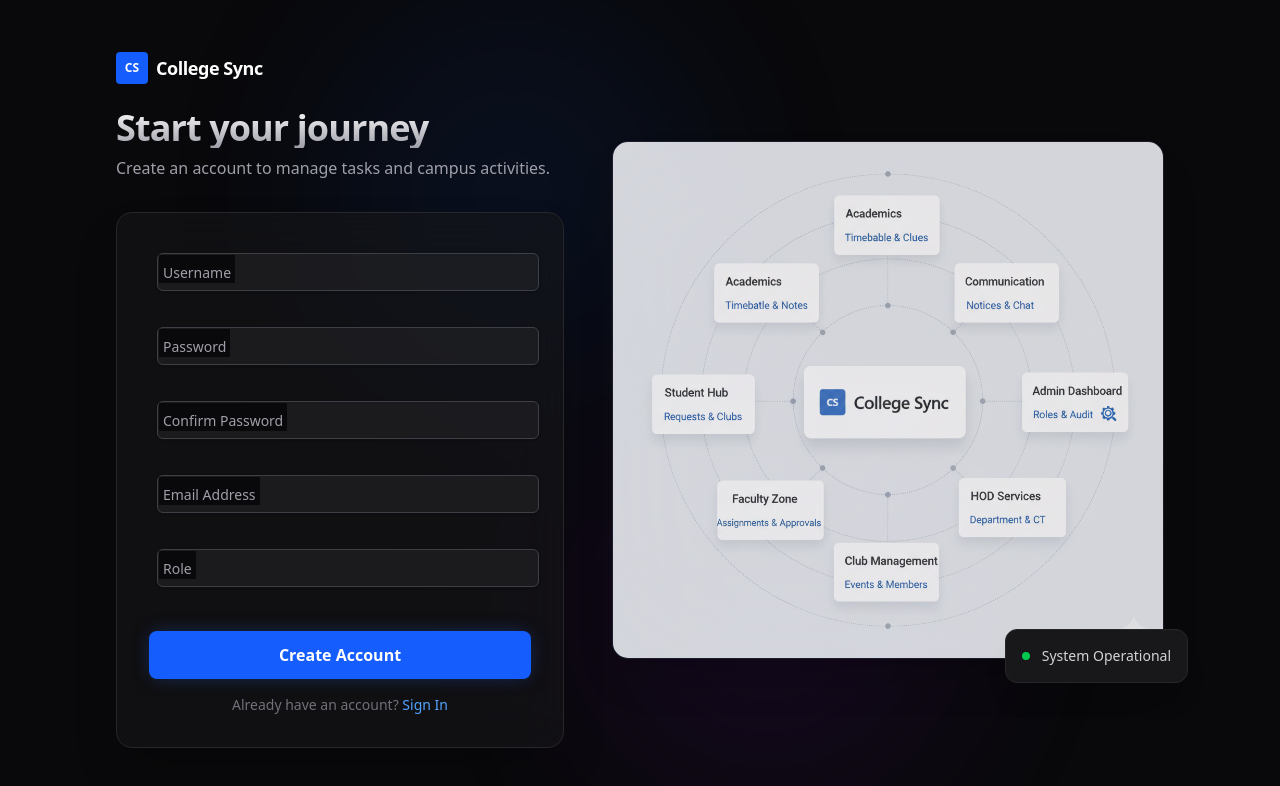
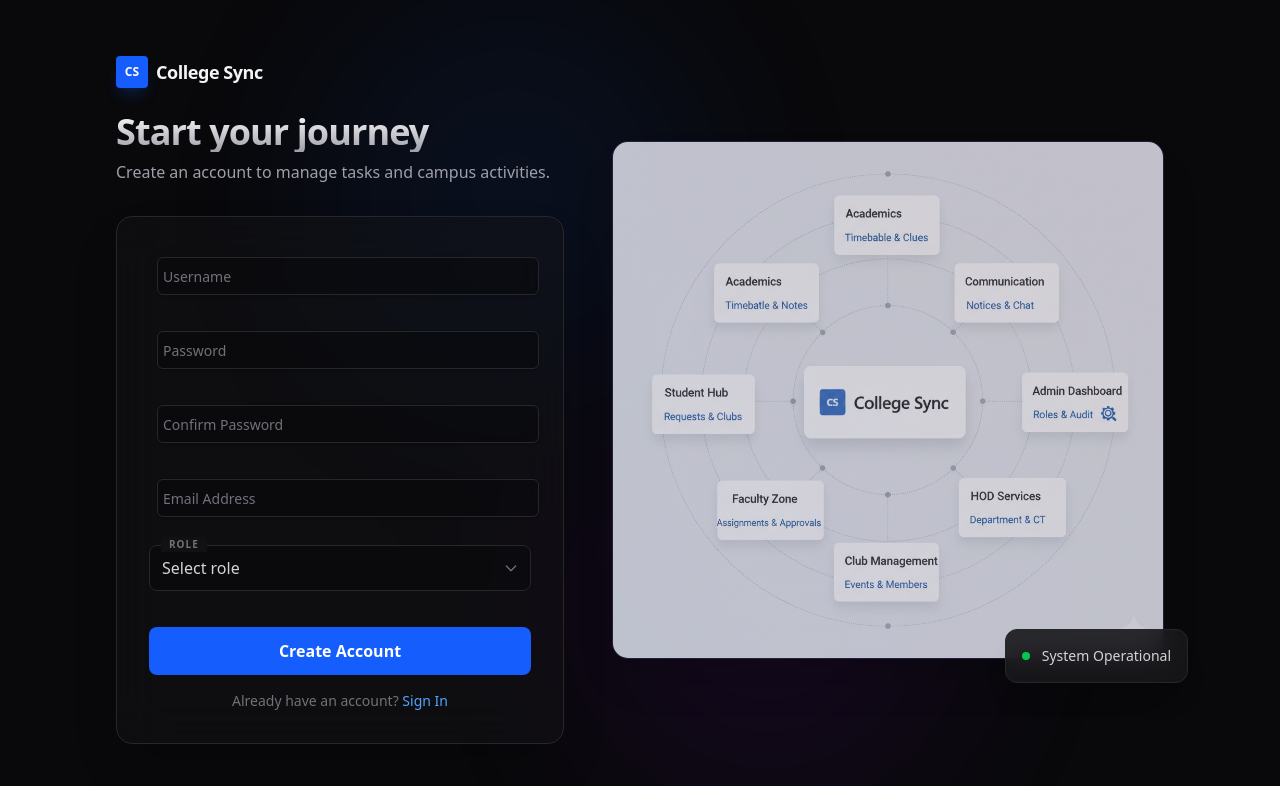
Before and after one commit to KartikeyPal/DigitalCampusManagement, a React (Vite) app in the folder client/: page /signup in a window 1280 px wide. Shown: the top 786 px of the page. Built offline with nearby package versions, Linux system fonts and the light colour scheme; some icons are missing.

Commit message:
Corrected the login and signup

```diff
--- a/client/src/pages/Signup.jsx
+++ b/client/src/pages/Signup.jsx
@@ -1,10 +1,8 @@
-
 import { useState } from 'react';
 import { useNavigate } from 'react-router-dom';
 import Input from '../components/Input';
 import api from '../api/axios';
-import landingInit from '../images/landing_page_image.png'; // Reusing landing page image which likely fits dark theme better
-
+import landingInit from '../images/landing_page_image.png';
 const Signup = () => {
   const [Username, setUsername] = useState("");
   const [password, setPassword] = useState("");
@@ -25,7 +23,8 @@ const Signup = () => {
         role,
       });
       alert("Signup Successfully");
-      // navigate('/login');
+      navigate('/login');
+
     } catch (error) {
       console.error("Signup failed", error);
       alert("Signup failed. Please try again.");
@@ -35,7 +34,7 @@ const Signup = () => {
   return (
     <div className="min-h-screen bg-[#09090b] text-zinc-50 font-sans selection:bg-blue-500/30 flex items-center justify-center relative overflow-hidden">
 
-      {/* Background Glow */}
+      {/* Decorative Background Blobs */}
       <div className="absolute top-1/2 left-1/2 -translate-x-1/2 -translate-y-1/2 w-full h-full max-w-7xl opacity-30 pointer-events-none">
         <div className="absolute top-0 left-1/4 w-96 h-96 bg-blue-600/40 rounded-full blur-[100px] mix-blend-screen animate-pulse"></div>
         <div className="absolute bottom-0 right-1/4 w-96 h-96 bg-purple-600/40 rounded-full blur-[100px] mix-blend-screen animate-pulse delay-1000"></div>
@@ -43,14 +42,13 @@ const Signup = () => {
 
       <div className="relative z-10 w-full max-w-6xl flex flex-col md:flex-row items-center justify-center gap-12 p-6">
 
-        {/* Form Section */}
         <div className="w-full md:w-1/2 max-w-md">
           <div className="mb-8">
             <div className="flex items-center gap-2 mb-6">
-              <div className="flex h-8 w-8 items-center justify-center rounded bg-blue-600 text-xs font-bold text-white">
+              <div className="flex h-8 w-8 items-center justify-center rounded bg-blue-600 text-xs font-bold text-white shadow-lg shadow-blue-600/20">
                 CS
               </div>
-              <span className="text-lg font-bold tracking-tight text-white">
+              <span className="text-lg font-bold tracking-tight text-zinc-100">
                 College Sync
               </span>
             </div>
@@ -62,7 +60,8 @@ const Signup = () => {
             </p>
           </div>
 
-          <div className="bg-zinc-900/50 backdrop-blur-xl border border-zinc-800 rounded-2xl p-8 shadow-2xl">
+          {/* Form Card: Switched to Dark Glass for better visual flow */}
+          <div className="bg-zinc-900/40 backdrop-blur-xl border border-zinc-800 rounded-2xl p-8 shadow-2xl">
             <div className="flex flex-col gap-5">
               <Input
                 type='text'
@@ -70,8 +69,8 @@ const Signup = () => {
                 value={Username}
                 onChange={(e) => setUsername(e.target.value)}
                 required={true}
-                className="bg-zinc-800/50 border-zinc-700 text-zinc-100 focus:!border-blue-500 placeholder:!text-zinc-500"
-                labelClassName="!bg-[#09090b] !text-zinc-400 peer-focus:!text-blue-500 peer-focus:!bg-[#09090b]"
+                className="!bg-zinc-950/50 !border-zinc-800 !text-white focus:!border-blue-500 placeholder:!text-zinc-600"
+                labelClassName="!bg-transparent !text-zinc-500 peer-focus:!text-blue-500"
                 containerClassName="!w-full"
               />
               <Input
@@ -83,8 +82,8 @@ const Signup = () => {
                 hidePassword={showPassword}
                 passwordToggleButton={true}
                 required={true}
-                className="!bg-zinc-800/50 !border-zinc-700 !text-zinc-100 focus:!border-blue-500 placeholder:!text-zinc-500"
-                labelClassName="!bg-[#09090b] !text-zinc-400 peer-focus:!text-blue-500 peer-focus:!bg-[#09090b]"
+                className="!bg-zinc-950/50 !border-zinc-800 !text-white focus:!border-blue-500 placeholder:!text-zinc-600"
+                labelClassName="!bg-transparent !text-zinc-500 peer-focus:!text-blue-500"
                 containerClassName="!w-full"
               />
               <Input
@@ -96,8 +95,8 @@ const Signup = () => {
                 hidePassword={showConfirmPassword}
                 passwordToggleButton={true}
                 required={true}
-                className="!bg-zinc-800/50 !border-zinc-700 !text-zinc-100 focus:!border-blue-500 placeholder:!text-zinc-500"
-                labelClassName="!bg-[#09090b] !text-zinc-400 peer-focus:!text-blue-500 peer-focus:!bg-[#09090b]"
+                className="!bg-zinc-950/50 !border-zinc-800 !text-white focus:!border-blue-500 placeholder:!text-zinc-600"
+                labelClassName="!bg-transparent !text-zinc-500 peer-focus:!text-blue-500"
                 containerClassName="!w-full"
               />
               <Input
@@ -106,25 +105,36 @@ const Signup = () => {
                 value={email}
                 onChange={(e) => setEmail(e.target.value)}
                 required={true}
-                className="!bg-zinc-800/50 !border-zinc-700 !text-zinc-100 focus:!border-blue-500 placeholder:!text-zinc-500"
-                labelClassName="!bg-[#09090b] !text-zinc-400 peer-focus:!text-blue-500 peer-focus:!bg-[#09090b]"
+                className="!bg-zinc-950/50 !border-zinc-800 !text-white focus:!border-blue-500 placeholder:!text-zinc-600"
+                labelClassName="!bg-transparent !text-zinc-500 peer-focus:!text-blue-500"
                 containerClassName="!w-full"
               />
-              <Input
-                type="text"
-                placeholder='Role'
-                value={role}
-                onChange={(e) => setRole(e.target.value)}
-                required={true}
-                className="!bg-zinc-800/50 !border-zinc-700 !text-zinc-100 focus:!border-blue-500 placeholder:!text-zinc-500"
-                labelClassName="!bg-[#09090b] !text-zinc-400 peer-focus:!text-blue-500 peer-focus:!bg-[#09090b]"
-                containerClassName="!w-full"
-              />
+
+              <div className="relative w-full">
+                <label className="absolute -top-2 left-3 bg-[#111113] px-2 text-[10px] uppercase font-bold tracking-widest text-zinc-500 z-10">
+                  Role
+                </label>
+                <select
+                  value={role}
+                  onChange={(e) => setRole(e.target.value)}
+                  required
+                  className="w-full h-[46px] rounded-lg bg-zinc-950/50 border border-zinc-800 px-3 text-zinc-300 focus:outline-none focus:border-blue-500 appearance-none transition-all cursor-pointer"
+                >
+                  <option value="" disabled className="bg-zinc-900">Select role</option>
+                  <option value="STUDENT" className="bg-zinc-900">Student</option>
+                  <option value="FACULTY" className="bg-zinc-900">Faculty</option>
+                  <option value="HOD" className="bg-zinc-900">HOD</option>
+                  <option value="ADMIN" className="bg-zinc-900">Admin</option>
+                </select>
+                <div className="absolute inset-y-0 right-3 flex items-center pointer-events-none text-zinc-500">
+                  <svg className="w-4 h-4" fill="none" stroke="currentColor" viewBox="0 0 24 24"><path strokeLinecap="round" strokeLinejoin="round" strokeWidth="2" d="M19 9l-7 7-7-7"></path></svg>
+                </div>
+              </div>
 
               <div className="flex flex-col gap-4 mt-4">
                 <button
                   onClick={() => signup()}
-                  className="w-full py-3 rounded-lg bg-blue-600 text-white font-semibold hover:bg-blue-500 transition-all shadow-[0_0_20px_-5px_rgba(37,99,235,0.5)]"
+                  className="w-full py-3 rounded-lg bg-blue-600 text-white font-semibold hover:bg-blue-500 transition-all hover:shadow-[0_0_25px_-5px_rgba(37,99,235,0.5)] active:scale-[0.98]"
                 >
                   Create Account
                 </button>
@@ -132,7 +142,7 @@ const Signup = () => {
                   Already have an account?{' '}
                   <button
                     onClick={() => navigate('/login')}
-                    className="text-blue-400 hover:text-blue-300 font-medium transition-colors"
+                    className="text-blue-400 hover:text-blue-300 font-medium transition-colors underline-offset-4 hover:underline"
                   >
                     Sign In
                   </button>
@@ -142,15 +152,14 @@ const Signup = () => {
           </div>
         </div>
 
-        {/* Visual Section (Hidden on mobile) */}
         <div className="hidden md:block w-1/2 relative">
-          <div className="absolute inset-0 bg-gradient-to-tr from-blue-500/10 to-purple-500/10 rounded-2xl backdrop-blur-3xl -z-10"></div>
+          <div className="absolute inset-0 bg-gradient-to-tr from-blue-500/20 to-purple-500/20 rounded-2xl backdrop-blur-3xl -z-10"></div>
           <img
             src={landingInit}
             alt="Campus Life"
-            className="w-full object-cover rounded-2xl shadow-2xl border border-zinc-800/50 opacity-90 block"
+            className="w-full object-cover rounded-2xl shadow-2xl border border-zinc-800/50 opacity-80"
           />
-          <div className="absolute -bottom-6 -right-6 bg-[#18181b] border border-zinc-800 p-4 rounded-xl shadow-xl backdrop-blur-md">
+          <div className="absolute -bottom-6 -right-6 bg-zinc-900/90 border border-zinc-800 p-4 rounded-xl shadow-xl backdrop-blur-md">
             <div className="flex items-center gap-3">
               <div className="h-2 w-2 rounded-full bg-green-500 animate-pulse"></div>
               <span className="text-sm font-medium text-zinc-300">System Operational</span>
@@ -163,4 +172,4 @@ const Signup = () => {
   )
 }
 
-export default Signup
+export default Signup;
```
Also changed, not shown: client/src/pages/HomePage.jsx (+1 -9 lines), client/src/pages/Signin.jsx (+17 -19 lines), 1 other file (tests, documents, lock files or other folders).
